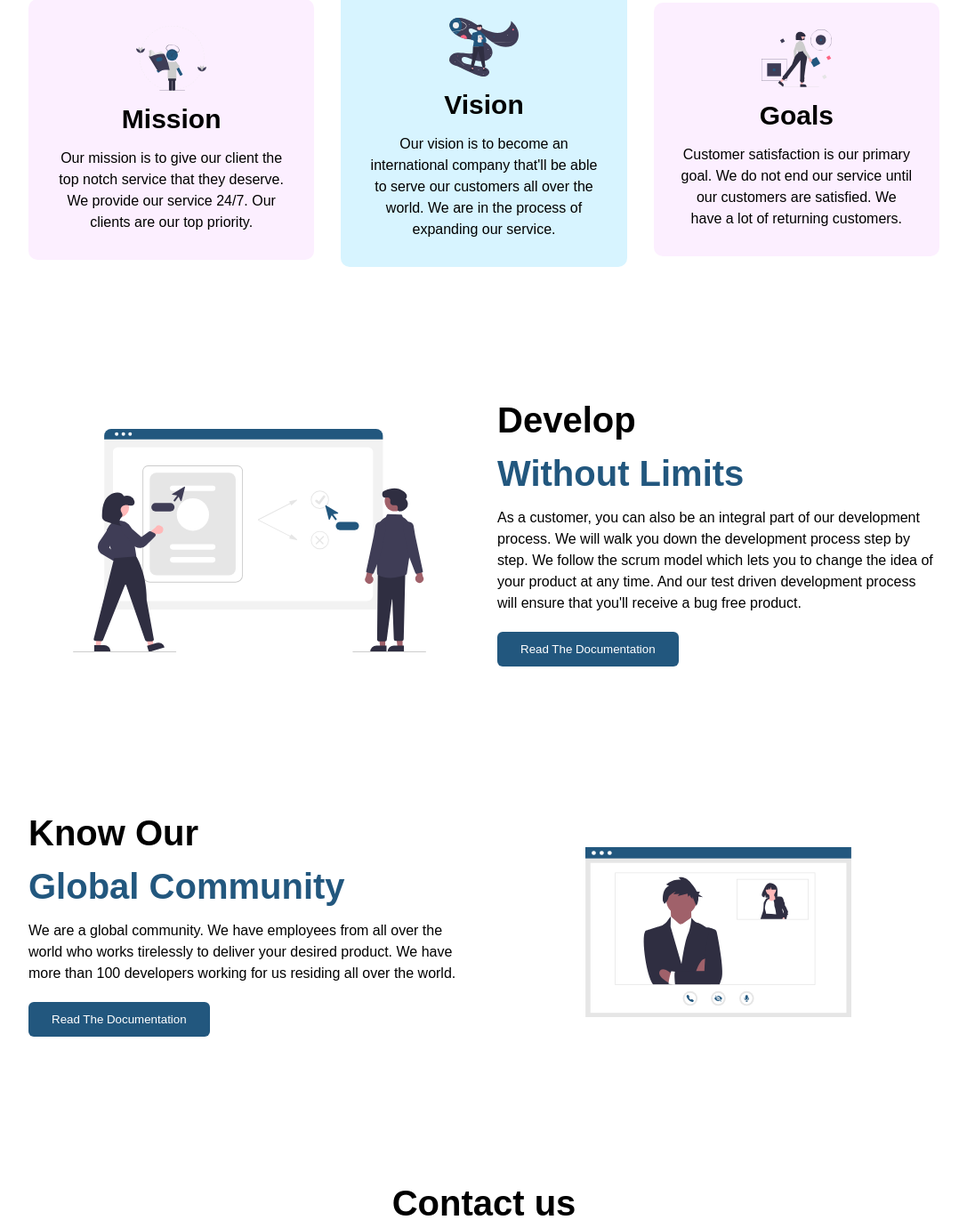
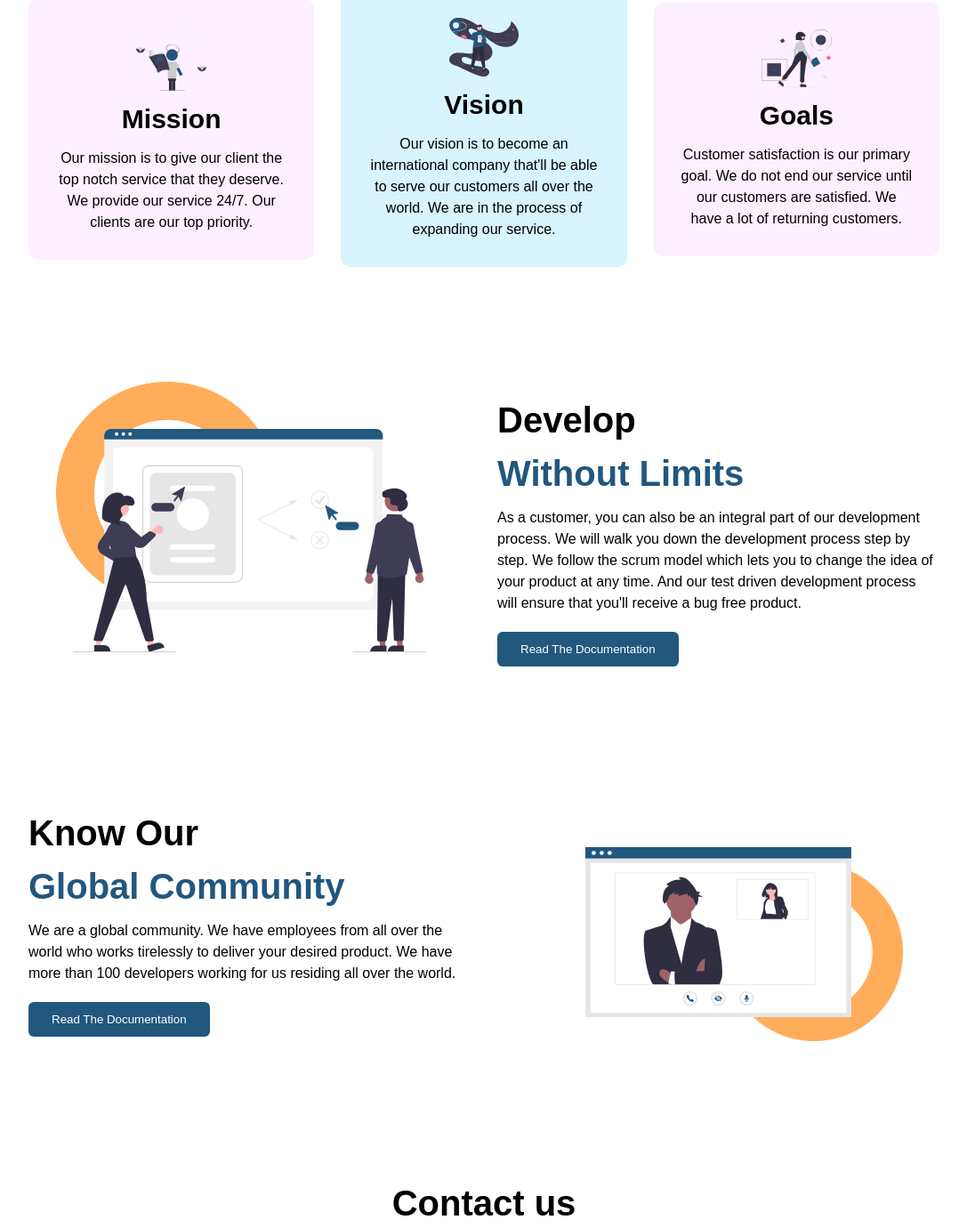
Before and after one commit to atiqueMorshed/ph-assignment01, a plain HTML site: page index.html in a window 1280 px wide. Shown: the part 645-2025 px from the top of the page at 89% size, without its empty margins (96-1183 px from the left). Drawn offline with Linux system fonts and the light colour scheme; a web font is replaced by a local one.

Commit message:
fixed background images

```diff
--- a/css/styles.css
+++ b/css/styles.css
@@ -174,14 +174,14 @@ p {
 }
 
 #develop {
-  background-image: url('images/shapes/shape-1.png');
+  background-image: url('../images/shapes/shape-1.png');
   background-repeat: no-repeat;
   background-size: 250px;
   background-position: 4% 60%;
 }
 
 #community {
-  background-image: url('images/shapes/shape-1.png');
+  background-image: url('../images/shapes/shape-1.png');
   background-repeat: no-repeat;
   background-size: 200px;
   background-position: 95% 95%;
```
